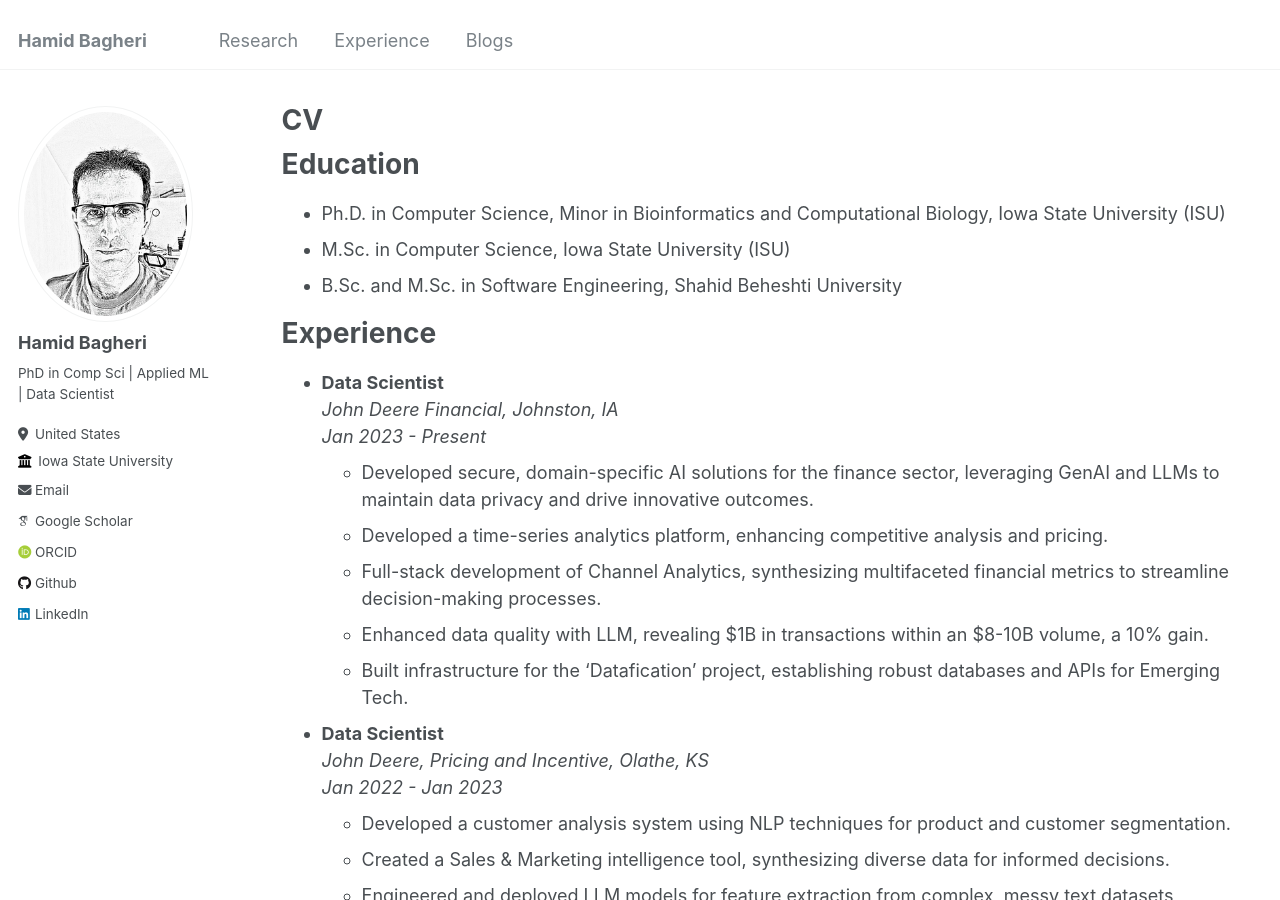
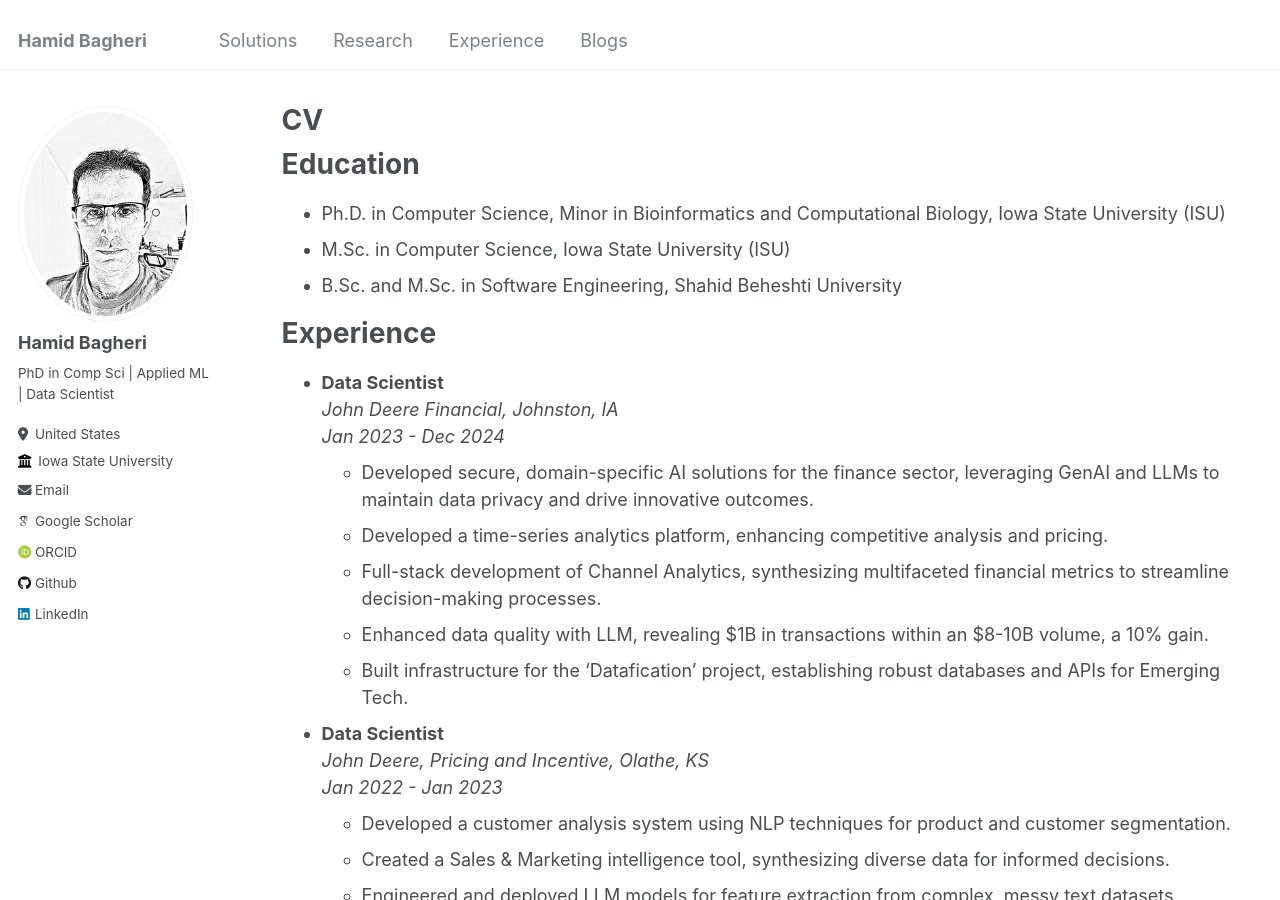
Before and after one commit to hamid58b/hamid58b.github.io, a Jekyll site: the page built from _pages/cv.md, in a window 1280 px wide and 900 px high. Built offline with Jekyll 4.4.1, drawn with Linux system fonts in a browser that asks for light colours; some web fonts are replaced.

Commit message:
adding solutions

```diff
--- a/_data/navigation.yml
+++ b/_data/navigation.yml
@@ -1,5 +1,8 @@
 # main links links
 main:
+  - title: "Solutions"
+    url: /solutions/
+
   - title: "Research"
     url: /publications/
 
--- a/_pages/cv.md
+++ b/_pages/cv.md
@@ -11,83 +11,88 @@
 
 Education
 ======
+
 * Ph.D. in Computer Science, Minor in Bioinformatics and Computational Biology, Iowa State University (ISU)
 * M.Sc. in Computer Science, Iowa State University (ISU)
 * B.Sc. and M.Sc. in Software Engineering, Shahid Beheshti University
 
 Experience
 ======
+
 * **Data Scientist**
   *John Deere Financial, Johnston, IA*
-  *Jan 2023 - Present*
-  - Developed secure, domain-specific AI solutions for the finance sector, leveraging GenAI and LLMs to maintain data privacy and drive innovative outcomes.
-  - Developed a time-series analytics platform, enhancing competitive analysis and pricing.
-  - Full-stack development of Channel Analytics, synthesizing multifaceted financial metrics to streamline decision-making processes.
-  - Enhanced data quality with LLM, revealing $1B in transactions within an $8-10B volume, a 10% gain.
-  - Built infrastructure for the 'Datafication' project, establishing robust databases and APIs for Emerging Tech.
+  *Jan 2023 - Dec 2024*
+  * Developed secure, domain-specific AI solutions for the finance sector, leveraging GenAI and LLMs to maintain data privacy and drive innovative outcomes.
+  * Developed a time-series analytics platform, enhancing competitive analysis and pricing.
+  * Full-stack development of Channel Analytics, synthesizing multifaceted financial metrics to streamline decision-making processes.
+  * Enhanced data quality with LLM, revealing $1B in transactions within an $8-10B volume, a 10% gain.
+  * Built infrastructure for the 'Datafication' project, establishing robust databases and APIs for Emerging Tech.
 
 * **Data Scientist**
   *John Deere, Pricing and Incentive, Olathe, KS*
   *Jan 2022 - Jan 2023*
-  - Developed a customer analysis system using NLP techniques for product and customer segmentation.
-  - Created a Sales & Marketing intelligence tool, synthesizing diverse data for informed decisions.
-  - Engineered and deployed LLM models for feature extraction from complex, messy text datasets, enhancing data quality and actionable insights for downstream tasks.
+  * Developed a customer analysis system using NLP techniques for product and customer segmentation.
+  * Created a Sales & Marketing intelligence tool, synthesizing diverse data for informed decisions.
+  * Engineered and deployed LLM models for feature extraction from complex, messy text datasets, enhancing data quality and actionable insights for downstream tasks.
 
 * **Data Scientist**
   *John Deere, Intelligent Solution Group, Urbandale, IA*
   *Jan 2021 - Jan 2022*
-  - Created a convolutional neural network to estimate crop types and growth stages from satellite imagery.
-  - Used historical and forecasted weather data to estimate Field Readiness Index.
-  - Built an automatic report generation pipeline for the 2021 planting season.
+  * Created a convolutional neural network to estimate crop types and growth stages from satellite imagery.
+  * Used historical and forecasted weather data to estimate Field Readiness Index.
+  * Built an automatic report generation pipeline for the 2021 planting season.
 
 * **Ph.D. Student and Research Assistant**
   *Dept. of Computer Science, Iowa State University, Ames, IA*
   *Aug 2015 - Dec 2020*
-  - Built a domain-specific language for genomics, leveraging distributed systems to enhance parallelization and storage optimization.
-  - Implemented an automated data cleaning technique for mislabeled sequences in the large-scale database.
-  - Conducted in-depth analysis of data science bugs within R and Python, uncovering distinctive bug patterns and revealing insights for enhanced software practices.
+  * Built a domain-specific language for genomics, leveraging distributed systems to enhance parallelization and storage optimization.
+  * Implemented an automated data cleaning technique for mislabeled sequences in the large-scale database.
+  * Conducted in-depth analysis of data science bugs within R and Python, uncovering distinctive bug patterns and revealing insights for enhanced software practices.
 
 * **Deputy Manager of IT Center**
   *University of Kurdistan, Sanandaj, Iran*
   *Aug 2014 - Aug 2015*
-  - Trained and managed 20 junior IT employees and oversaw 30+ IT projects.
-  - Helped in establishing, budgeting, and managing outsourced projects.
-  - Optimized IT infrastructure and analytics for university-wide departments, streamlining operations.
+  * Trained and managed 20 junior IT employees and oversaw 30+ IT projects.
+  * Helped in establishing, budgeting, and managing outsourced projects.
+  * Optimized IT infrastructure and analytics for university-wide departments, streamlining operations.
 
 * **Senior Network Engineer - Analytics**
   *University of Kurdistan, Sanandaj, Iran*
   *Aug 2008 - Aug 2015*
-  - Analyzed network data that led to a refund of 9 months of internet bandwidth from the internet provider.
-  - Boosted data security with IP, encryption, and wireless protocols, cutting annual costs significantly.
-  - Enhanced incident response by analyzing network logs with Security Incident and Event Management systems.
+  * Analyzed network data that led to a refund of 9 months of internet bandwidth from the internet provider.
+  * Boosted data security with IP, encryption, and wireless protocols, cutting annual costs significantly.
+  * Enhanced incident response by analyzing network logs with Security Incident and Event Management systems.
 
 * **Software Engineer and Co-Founder of Saral System**
   *Saral System Kurdistan, Sanandaj, Iran*
   *Sep 2005 - Dec 2009*
-  - Led design and full-stack development of 10+ projects, including custom hotel and accounting systems.
-  - Developed tailored accounting, sales, and inventory systems for 100+ businesses, boosting efficiency.
-  - Innovated with automation across various projects, boosting user experience and workflow optimization.
+  * Led design and full-stack development of 10+ projects, including custom hotel and accounting systems.
+  * Developed tailored accounting, sales, and inventory systems for 100+ businesses, boosting efficiency.
+  * Innovated with automation across various projects, boosting user experience and workflow optimization.
 
 * **Software Engineering Part-time Lecturer**
   *Yazdan Panah University, Sanandaj, Iran*
   *Sep 2005 - Jan 2007*
-  - Taught Software Engineering, Database Systems in classes ranging 40-60 students.
-  - Supervised 15 undergraduate students for their final projects.
+  * Taught Software Engineering, Database Systems in classes ranging 40-60 students.
+  * Supervised 15 undergraduate students for their final projects.
 
 Skills
 ======
+
 * **Programming Languages**: Python, R, Java, JavaScript, SQL, PySpark, Solidity, Rust
 * **Analytics and Machine Learning Tools**: TensorFlow, PyTorch, Keras, Scikit-Learn, Spark, Databricks, Large Language Models
 * **Statistical and Data Analysis**: Proficient with Python, R, SQL, and Tableau
 
 Publications
 ======
+
 * Ahmed, S., Wardat, M., Bagheri, H., Cruz, B. D., & Rajan, H. (2023). Characterizing Bugs in Python and R Data Analytics Programs. arXiv preprint arXiv:2306.08632.
 * Bagheri, H., Severin, A. J., & Rajan, H. (2020). Detecting and correcting misclassified sequences in large-scale public databases. Bioinformatics, 36(18), 4699-4705.
 * Bagheri, H., Muppirala, U., Masonbrink, R. E., Severin, A. J., & Rajan, H. (2019). Shared data science infrastructure for genomics data. BMC Bioinformatics, 20(1), 1-13.
 
 Honors/Grants
 ======
+
 * XSEDE NSF Awards (2019-2020): Secured a combined $14,200 for computational infrastructure initiatives.
 * International Graduate Award, 2018: Recognized for academic excellence at Iowa State University.
 * Best Employee Award, 2014: Earned for outstanding professional contributions at University of Kurdistan.
```
Also changed, not shown: _pages/about.md (+14 -23 lines), _pages/solutions.md (added, +38 -0 lines), 1 other file.
